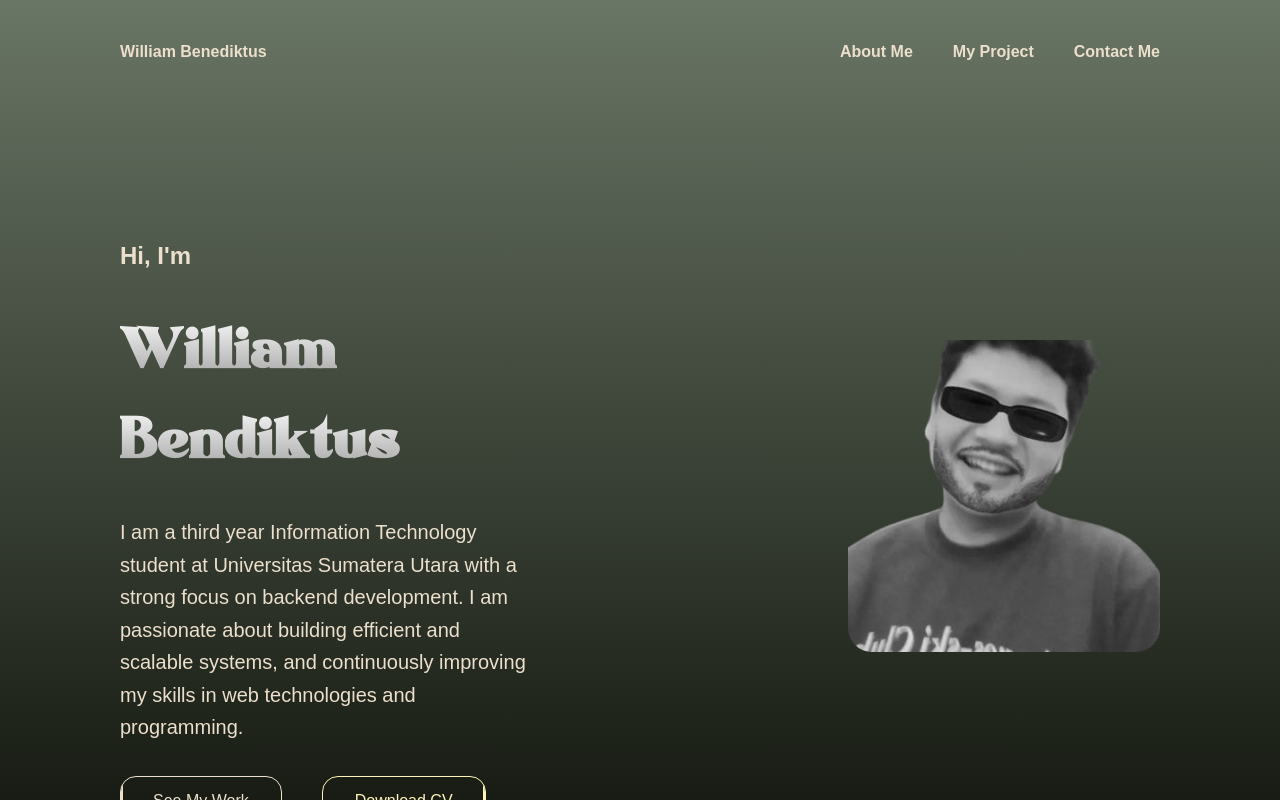
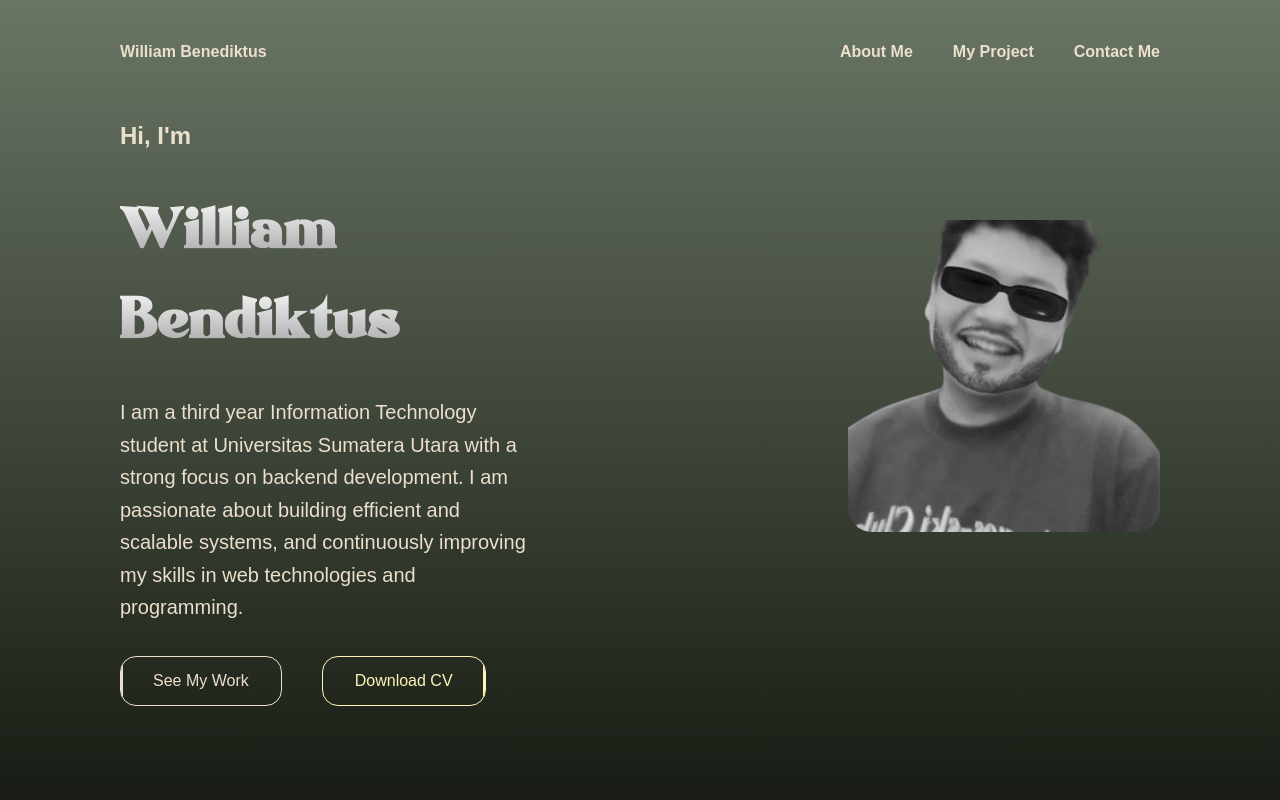
Before and after one commit to llliaam/porfolio, a React (Vite) app: page / in a window 1280 px wide. Built offline with nearby package versions, Linux system fonts and the light colour scheme; a web font is replaced by a local one.

Commit message:
fix gambar overlay education

```diff
--- a/src/components/Header.jsx
+++ b/src/components/Header.jsx
@@ -43,7 +43,7 @@ const Header = () => {
     }, [])
 
     return (
-        <section id="home" className='pt-[15vh] sm:pt-[20vh] h-screen'>
+        <section id="home" className='pt-[15vh] sm:pt-[5vh] h-screen'>
             <div className='flex flex-col lg:flex-row lg:items-center lg:justify-between px-4 sm:px-6 md:px-8 lg:px-30 gap-8 lg:gap-20'>
                 <div className='flex flex-col w-full lg:max-w-[45%] xl:max-w-[40%]'>
                     <h1 className='greet text-lg sm:text-xl md:text-2xl'>Hi, I'm</h1>
```
